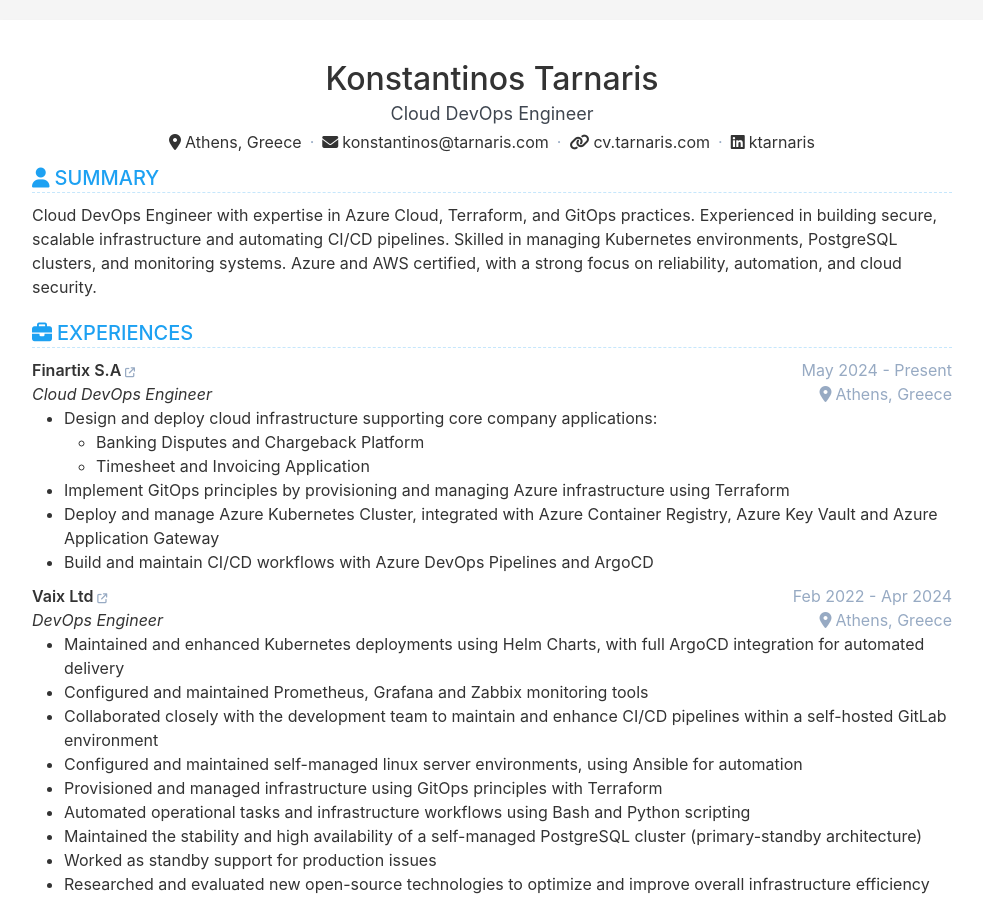
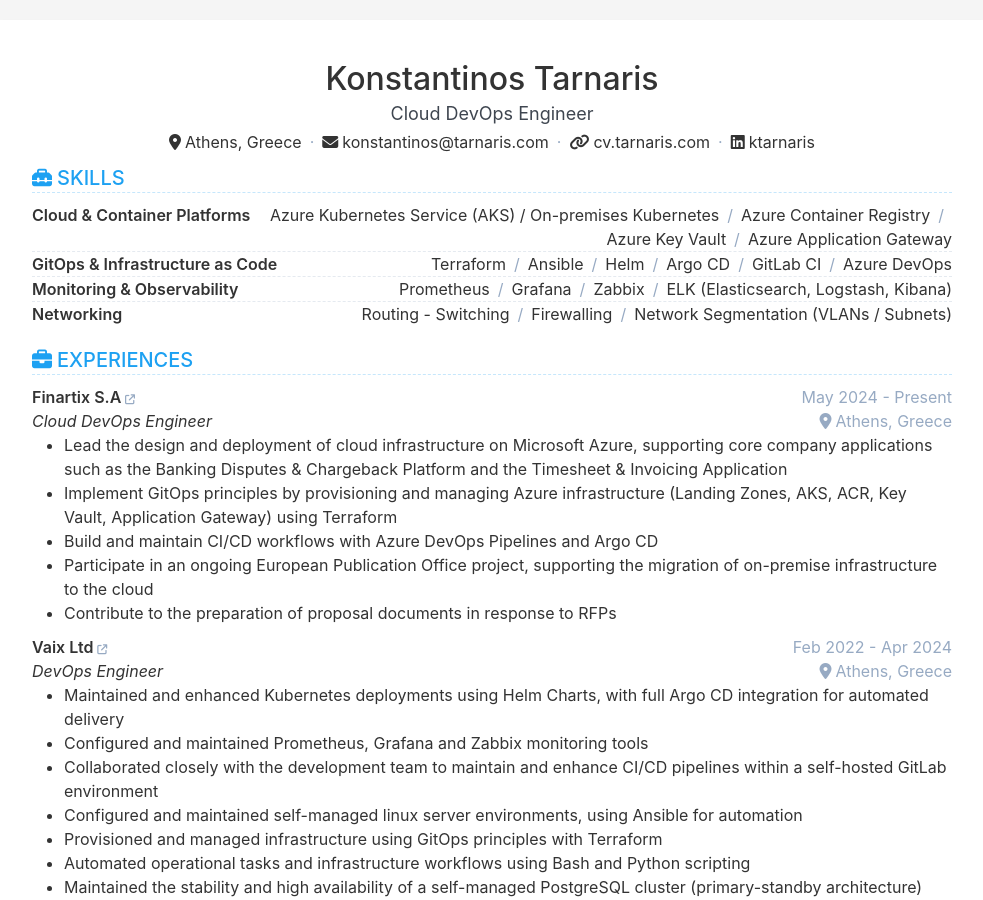
Before and after one commit to ktarnaris/cv, a Jekyll site: the page built from index.html, in a window 1280 px wide and 900 px high. Shown: the whole window, without its empty margins (148-1131 px from the left). Built offline with Jekyll 4.4.1, drawn with Linux system fonts in a browser that asks for light colours.

Commit message:
update cv - add skills section - add bullet on finartix Job - rephrase bullets on finartix Job

```diff
--- a/_data/data.yml
+++ b/_data/data.yml
@@ -15,17 +15,41 @@ contact:
   website: cv.tarnaris.com
   linkedin: ktarnaris
 
-profile:
+skill:
   show: true
   order: 1
-  title: Summary
+  title: Skills
   description: |
 
-    Cloud DevOps Engineer with expertise in Azure Cloud, Terraform, and GitOps practices.
-    Experienced in building secure, scalable infrastructure and automating CI/CD pipelines.
-    Skilled in managing Kubernetes environments, PostgreSQL clusters, and monitoring systems.
-    Azure and AWS certified, with a strong focus on reliability, automation, and cloud security.
+  groups:
+    - name: Cloud & Container Platforms
+      item:
+        - Azure Kubernetes Service (AKS) / On-premises Kubernetes
+        - Azure Container Registry
+        - Azure Key Vault
+        - Azure Application Gateway
 
+    - name: GitOps & Infrastructure as Code
+      item:
+        - Terraform
+        - Ansible
+        - Helm
+        - Argo CD
+        - GitLab CI
+        - Azure DevOps
+
+    - name: Monitoring & Observability
+      item:
+        - Prometheus
+        - Grafana
+        - Zabbix
+        - ELK (Elasticsearch, Logstash, Kibana)
+
+    - name: Networking
+      item:
+        - Routing - Switching
+        - Firewalling
+        - Network Segmentation (VLANs / Subnets)
 experience:
   show: true
   order: 2
@@ -38,12 +62,11 @@ experience:
       location: Athens, Greece
       description: |
 
-        - Design and deploy cloud infrastructure supporting core company applications:
-          - Banking Disputes and Chargeback Platform
-          - Timesheet and Invoicing Application
-        - Implement GitOps principles by provisioning and managing Azure infrastructure using Terraform
-        - Deploy and manage Azure Kubernetes Cluster, integrated with Azure Container Registry, Azure Key Vault and Azure Application Gateway
-        - Build and maintain CI/CD workflows with Azure DevOps Pipelines and ArgoCD
+        - Lead the design and deployment of cloud infrastructure on Microsoft Azure, supporting core company applications such as the Banking Disputes & Chargeback Platform and the Timesheet & Invoicing Application
+        - Implement GitOps principles by provisioning and managing Azure infrastructure (Landing Zones, AKS, ACR, Key Vault, Application Gateway) using Terraform
+        - Build and maintain CI/CD workflows with Azure DevOps Pipelines and Argo CD
+        - Participate in an ongoing European Publication Office project, supporting the migration of on-premise infrastructure to the cloud
+        - Contribute to the preparation of proposal documents in response to RFPs
 
     - company: Vaix Ltd
       link: "https://linkedin.com/company/vaix-limited"
@@ -52,7 +75,7 @@ experience:
       location: Athens, Greece
       description: |
 
-        - Maintained and enhanced Kubernetes deployments using Helm Charts, with full ArgoCD integration for automated delivery
+        - Maintained and enhanced Kubernetes deployments using Helm Charts, with full Argo CD integration for automated delivery
         - Configured and maintained Prometheus, Grafana and Zabbix monitoring tools
         - Collaborated closely with the development team to maintain and enhance CI/CD pipelines within a self-hosted GitLab environment
         - Configured and maintained self-managed linux server environments, using Ansible for automation
```
